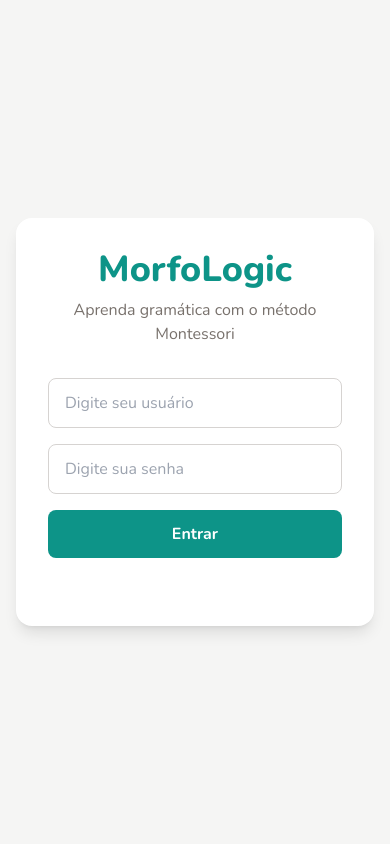
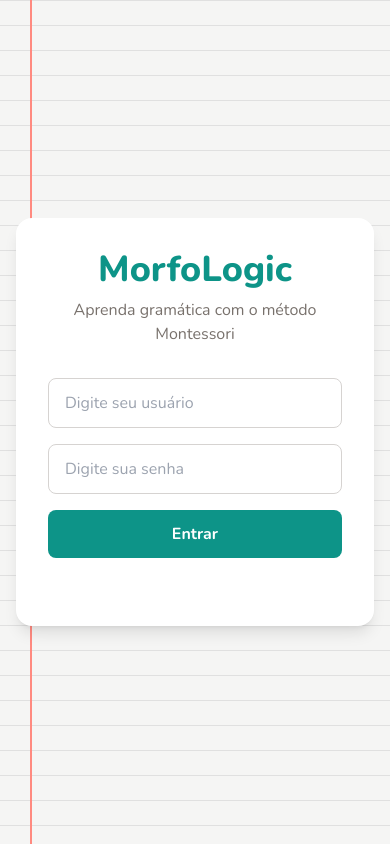
Before and after one commit to Guiga00/MorfoLogic, a plain HTML site: page index.html in a window 390 px wide. Drawn offline with nearby package versions, Linux system fonts and the light colour scheme.

Commit message:
Add notebook paper background style to body
Introduces a notebook paper effect to the page background using CSS variables and pseudo-elements for horizontal lines and a vertical margin. Also removes the card shuffling animation and related styles for a cleaner appearance.

```diff
--- a/style.css
+++ b/style.css
@@ -7,12 +7,68 @@
     =================================================
   */
   --symbol-hint-opacity: 0.1;
+  --notebook-paper-color: #fdfdfd; /* Cor do papel do caderno */
+  --notebook-line-color: #e0e0e0; /* Cor das linhas do caderno */
+  --notebook-margin-color: #ff8a80; /* Cor da margem vermelha */
 }
 
 body {
   font-family: "Nunito", sans-serif;
   touch-action: manipulation;
+  background-color: var(--notebook-paper-color);
+  position: relative;
+  overflow-x: hidden; /* Evita scroll horizontal indesejado */
+  min-height: 100vh; /* Garante que o fundo cubra a altura total */
 }
+
+/* Fundo: Linhas Horizontais */
+body::before {
+  content: "";
+  position: absolute;
+  top: 0;
+  left: 0;
+  width: 100%;
+  height: 100%;
+  background-image: repeating-linear-gradient(
+    to bottom,
+    var(--notebook-line-color) 0px,
+    var(--notebook-line-color) 1px,
+    transparent 1px,
+    transparent 30px /* Espaçamento entre as linhas */
+  );
+  z-index: -2; /* Fica atrás do conteúdo */
+  pointer-events: none; /* Permite interações com o conteúdo */
+}
+
+/* Fundo: Linha Vertical (Margem) */
+body::after {
+  content: "";
+  position: absolute;
+  top: 0;
+  left: 60px; /* Posição da margem */
+  width: 2px;
+  height: 100%;
+  background-color: var(--notebook-margin-color);
+  z-index: -1; /* Fica atrás do conteúdo, mas à frente das linhas horizontais */
+  pointer-events: none;
+}
+
+/* Ajustes para mobile */
+@media (max-width: 768px) {
+  body::after {
+    left: 30px; /* Margem mais estreita em mobile */
+  }
+  body::before {
+    background-image: repeating-linear-gradient(
+      to bottom,
+      var(--notebook-line-color) 0px,
+      var(--notebook-line-color) 1px,
+      transparent 1px,
+      transparent 25px /* Espaçamento ajustado para mobile */
+    );
+  }
+}
+
 .card-inner {
   transform-style: preserve-3d;
   transition: transform 0.6s;
@@ -38,32 +94,6 @@ body {
 .fade-out {
   animation: fadeOut 0.3s ease-in forwards;
 }
-
-/* Animação simples de embaralhamento das cartas */
-.card.shuffling {
-  animation: shuffleCard 1s ease;
-}
-
-@keyframes shuffleCard {
-  0% {
-    transform: translate(0, 0) rotate(0deg);
-  }
-  20% {
-    transform: translate(-5px, 8px) rotate(-3deg);
-  }
-  40% {
-    transform: translate(7px, -6px) rotate(2deg);
-  }
-  60% {
-    transform: translate(-8px, 5px) rotate(4deg);
-  }
-  80% {
-    transform: translate(6px, -7px) rotate(-2deg);
-  }
-  100% {
-    transform: translate(0, 0) rotate(0deg);
-  }
-}
 @keyframes fadeIn {
   from {
     opacity: 0;
@@ -87,7 +117,6 @@ body {
 
 /* --- ESTILOS DO JOGO DA MEMÓRIA --- */
 .card {
-  /* Adiciona transição suave para o movimento de embaralhar */
   transition: top 0.8s ease-in-out, left 0.8s ease-in-out;
 }
 .card-matched .card-back {
```
